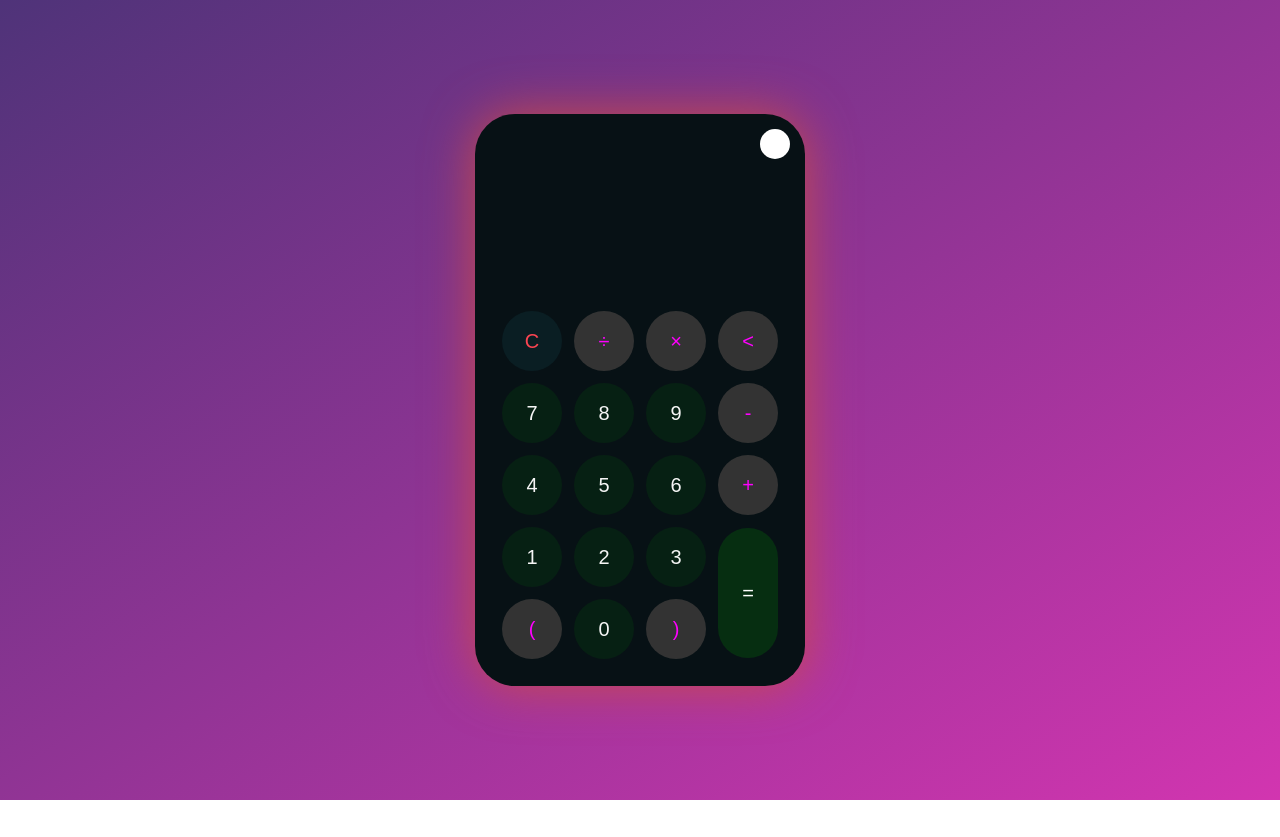
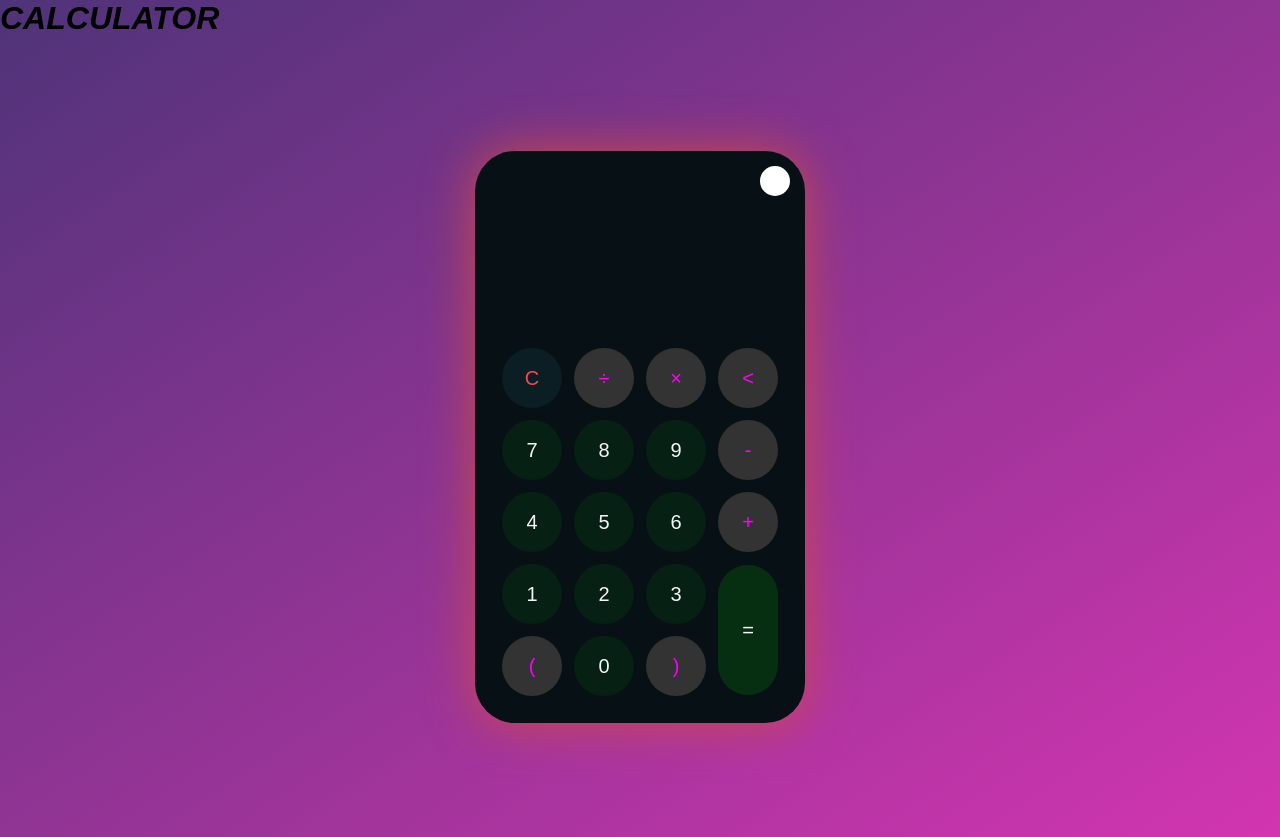
Before and after one commit to AarkeshM/Calculator-, a plain HTML site: page index.html in a window 1280 px wide. Before the commit the page ends 800 px from the top, so only its background shows below. Drawn offline with Linux system fonts and the light colour scheme.

Commit message:
Update index.html

```diff
--- a/index.html
+++ b/index.html
@@ -8,6 +8,7 @@
         <title>calculator</title>
     </head>
     <body>
+        <h1><b><i>CALCULATOR</i></b></h1>
         <div class="container">
         <div class="calculator dark">
         <div class="theme-toggler active">
```
